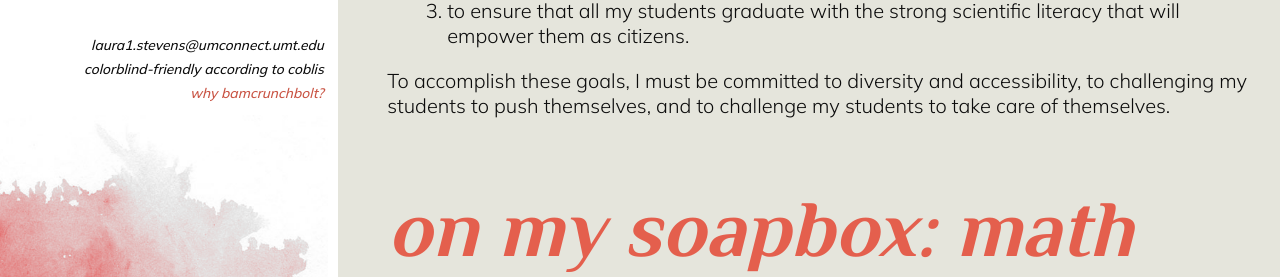
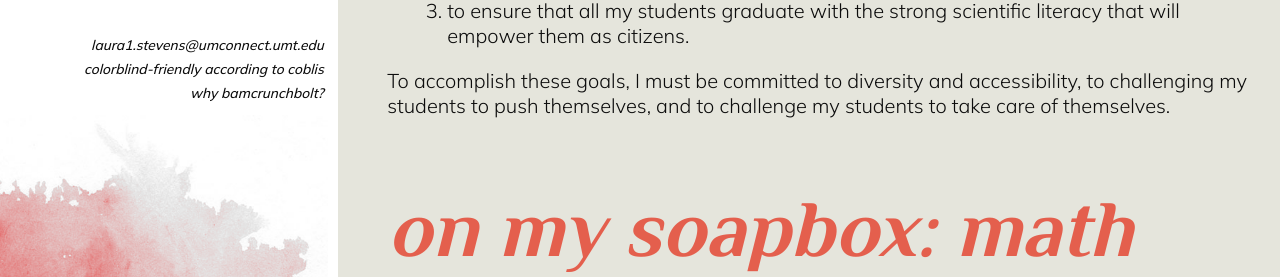
Before and after one commit to bamcrunchbolt/bamcrunchbolt.github.io, a Jekyll site: the page index.html, which Jekyll copies as it is, in a window 1280 px wide. Shown: the part 413-690 px from the top of the page. Built offline with Jekyll 4.4.1, drawn with Linux system fonts in a browser that asks for light colours.

Commit message:
exciting new commit

```diff
--- a/index.html
+++ b/index.html
@@ -27,7 +27,7 @@
 </a>
 -->&shy;mco&#x6e;n&#101;&#99;&#x74;&#46;&#x75;&#x6D;&#116;&#46;&#101;d&#x75;</a></p>
 <p class="footer"><a class="menu" href="https://www.color-blindness.com/coblis-color-blindness-simulator/">colorblind-friendly according to coblis</a></p>
-<p class="footer"><a href="https://vimeo.com/5395163">Why bamcrunchbolt?</a></p>
+<p class="footer"><a class="menu" href="https://vimeo.com/5395163">Why bamcrunchbolt?</a></p>
 <img src="assets/img/water1.png"></img>
 </div>
 <div id="col-l">
```
